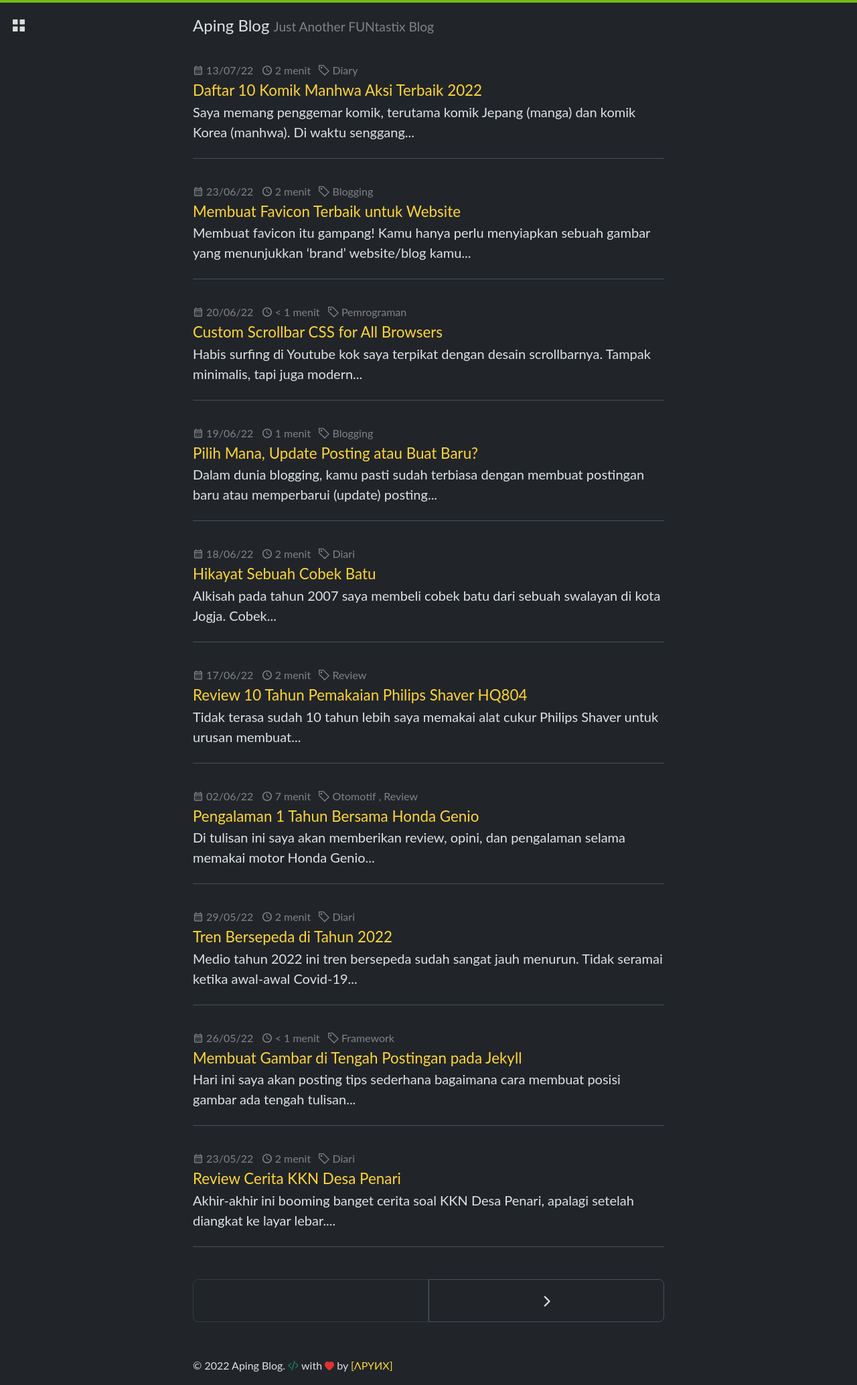
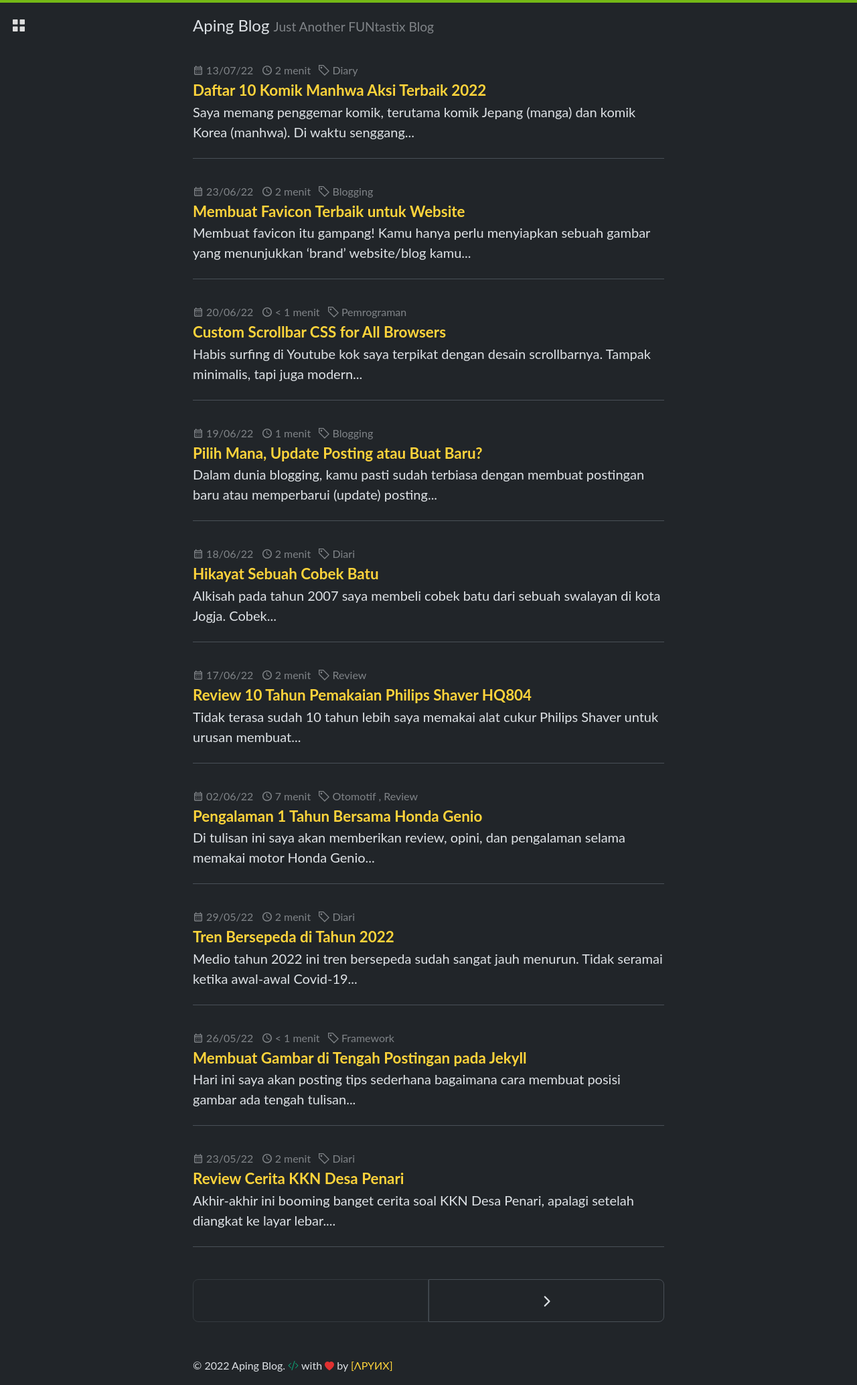
Before and after one commit to apynx/apynx.github.io, a Jekyll site: the page built from index.html, in a window 1280 px wide. Shown: the whole page at 67% size. Built offline with Jekyll 4.4.1, drawn with Linux system fonts in a browser that asks for light colours; some web fonts are replaced; the list of posts is cut into pages by our own code.

Commit message:
update css

```diff
--- a/_sass/ockham/_custom.scss
+++ b/_sass/ockham/_custom.scss
@@ -22,7 +22,7 @@
 
 .post-entry .post-title {
   font-size: 1.4rem;
-  font-weight: normal;
+  font-weight: bold;
 }
 
 .post .post-meta {
--- a/_sass/ockham/_variables.scss
+++ b/_sass/ockham/_variables.scss
@@ -36,7 +36,7 @@
 
     --body-bg: #{$oc-gray-9};
 
-    --link-color: #{$oc-yellow-4};
+    --link-color: #{$oc-orange-4};
 
     --heading-color: #{$oc-white};
 
```
